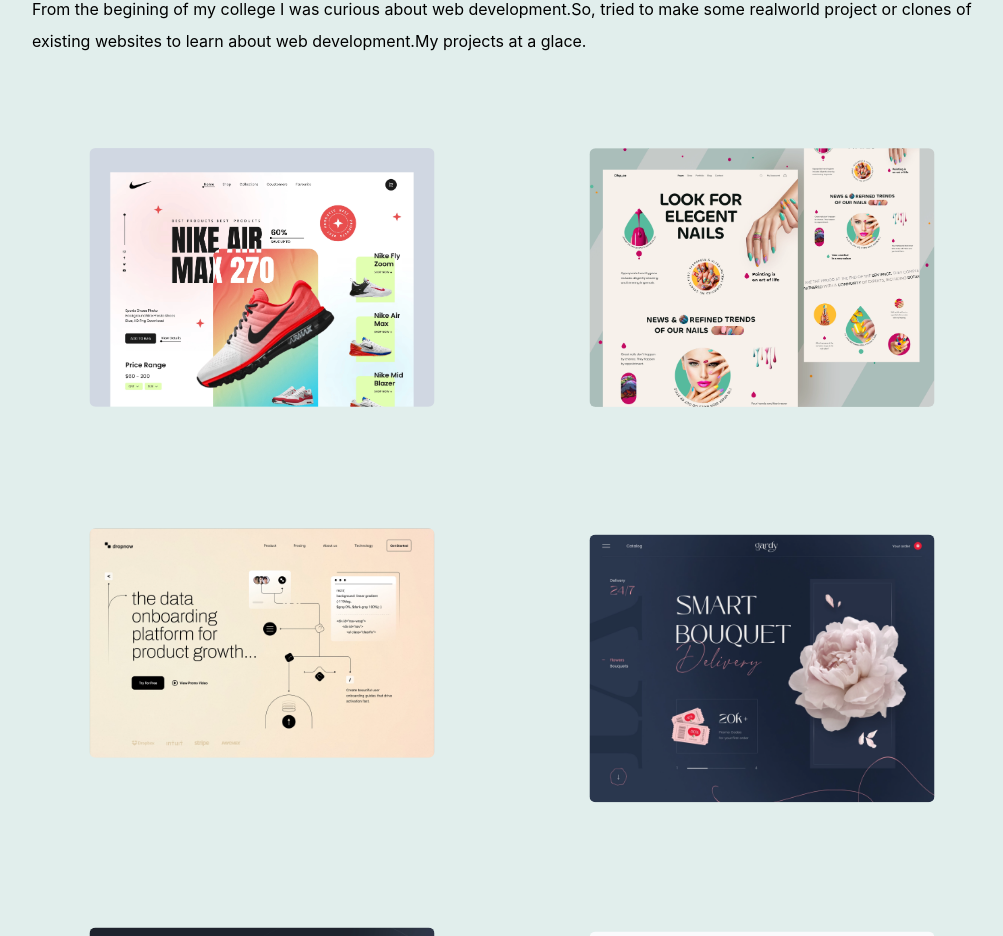
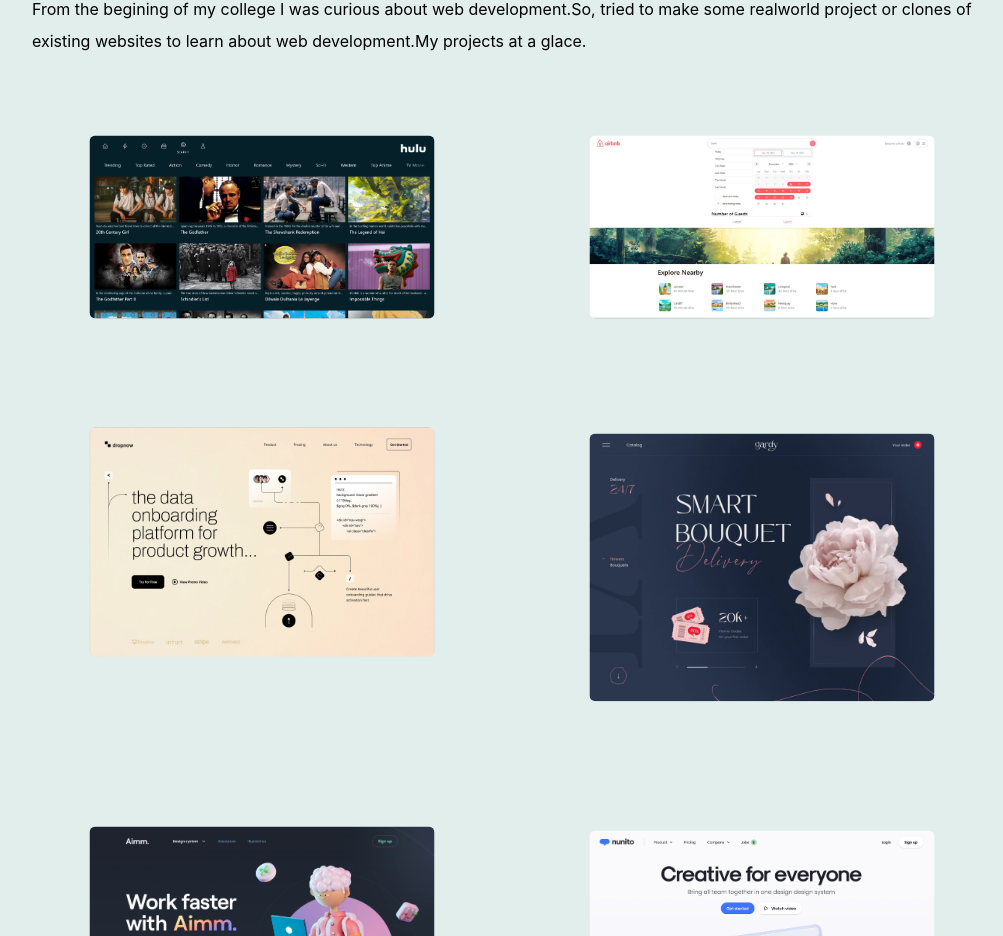
Before and after one commit to Montu-Gohain/Portfolio_Website, a Next.js app: page / in a window 1280 px wide. Shown: the part 1512-2448 px from the top of the page, without its empty margins (128-1131 px from the left). Built offline with nearby package versions, Linux system fonts and the light colour scheme.

Commit message:
Updating new links of my projects
New links added

```diff
--- a/pages/index.js
+++ b/pages/index.js
@@ -18,8 +18,8 @@
 import tailwind from "../public/tailwind.png";
 import github from "../public/github.png";
 import Image from "next/image";
-import web1 from "../public/web1.png";
-import web2 from "../public/web2.png";
+import Hulu_clone from "../public/Hulu_clone.png";
+import Airbnb1 from "../public/Airbnb1.jpg";
 import web3 from "../public/web3.png";
 import web4 from "../public/web4.png";
 import web5 from "../public/web5.png";
@@ -168,7 +168,7 @@
                 width={"100%"}
                 height={"100%"}
                 layout="responsive"
-                src={web1}
+                src={Hulu_clone}
 
 
               />
@@ -180,7 +180,7 @@
                 width={"100%"}
                 height={"100%"}
                 layout="responsive"
-                src={web2}
+                src={Airbnb1}
               />
             </div>
             <div className="basis-1/3 flex-1">
```
